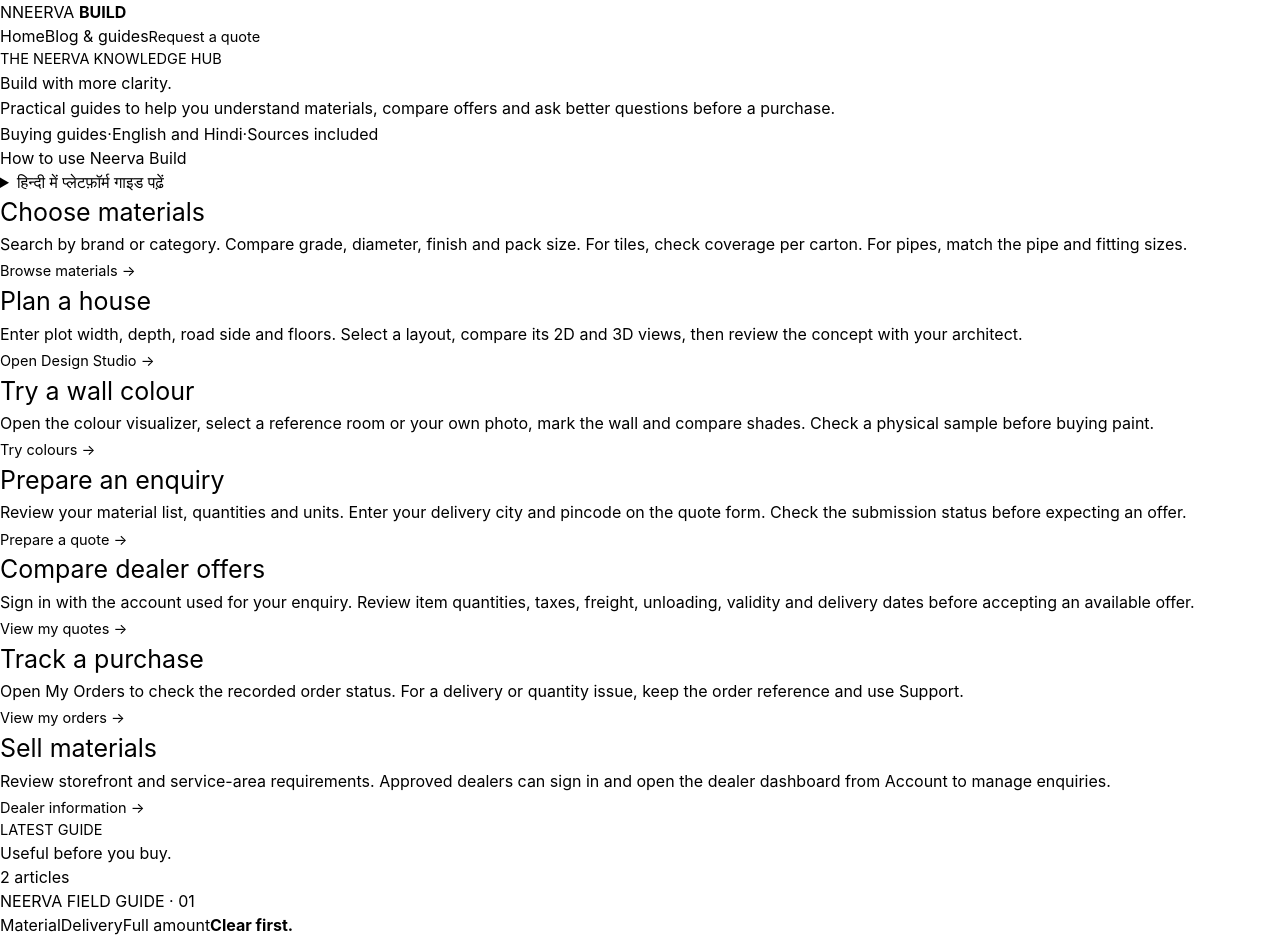
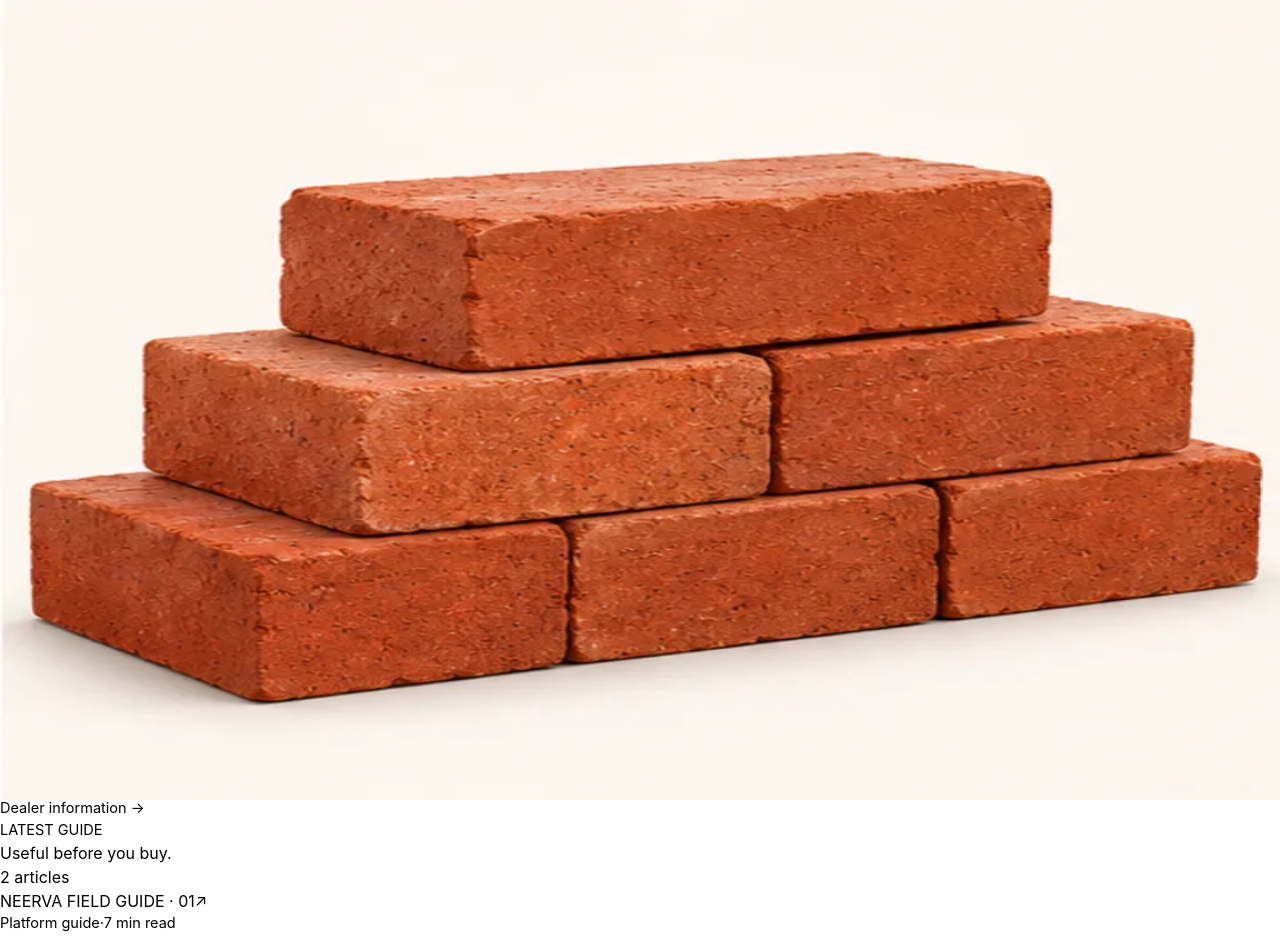
Before and after one commit to Neurolink-X/neerva-build, a Next.js app: page /blog in a window 1280 px wide. Shown: the top 941 px of the page. Built offline with nearby package versions, Linux system fonts and the light colour scheme; no server answers.

Commit message:
Use a local representative construction image for editorial guide cover

```diff
--- a/src/app/blog/page.tsx
+++ b/src/app/blog/page.tsx
@@ -1,5 +1,6 @@
 import type { Metadata } from "next";
 import Link from "next/link";
+import Image from "next/image";
 import {SiteFooter} from "@/components/site-chrome";
 import { articles } from "@/modules/blog/articles";
 
@@ -49,9 +50,10 @@ export default function BlogIndexPage() {
         <div className="blog-card-grid">
           {articles.map((article) => (
             <article className="blog-card" key={article.slug}>
-              <Link href={`/blog/${article.slug}`} className="blog-card-art" aria-label={`Read ${article.title}`}>
+              <Link href={`/blog/${article.slug}`} className="blog-card-art blog-photo" aria-label={`Read ${article.title}`}>
+                <Image src="/images/catalog/clay-bricks.webp" alt="Illustrative red clay bricks, representative construction material" fill sizes="(max-width:680px) 92vw, 33vw" loading="lazy"/>
                 <span className="blog-art-label">NEERVA FIELD GUIDE · 0{articles.indexOf(article) + 1}</span>
-                <div className="quote-paper" aria-hidden="true"><span>Material</span><i /><span>Delivery</span><i /><span>Full amount</span><b>Clear first.</b></div>
+
                 <span className="blog-art-arrow" aria-hidden="true">↗</span>
               </Link>
               <div className="blog-card-content"><div className="blog-card-meta"><span>{article.category}</span><span>·</span><span>{article.readMinutes} min read</span></div><h3><Link href={`/blog/${article.slug}`}>{article.title}</Link></h3><p>{article.excerpt}</p><div className="blog-card-bottom"><time dateTime={article.publishedAt}>{new Date(`${article.publishedAt}T00:00:00Z`).toLocaleDateString("en-IN", { day: "numeric", month: "short", year: "numeric", timeZone: "UTC" })}</time><Link href={`/blog/${article.slug}`} className="text-link">Read guide <span>→</span></Link></div></div>
```
